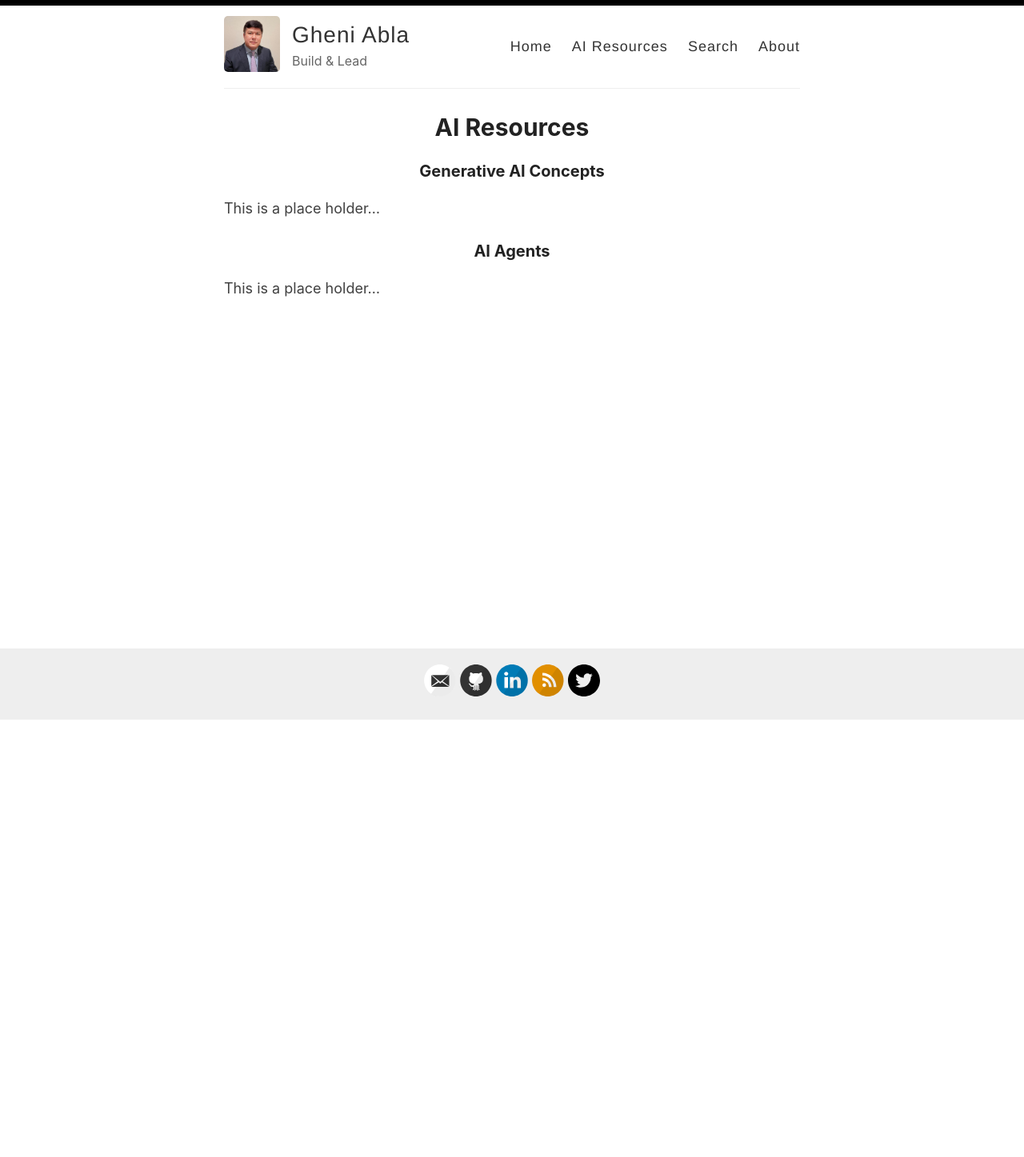
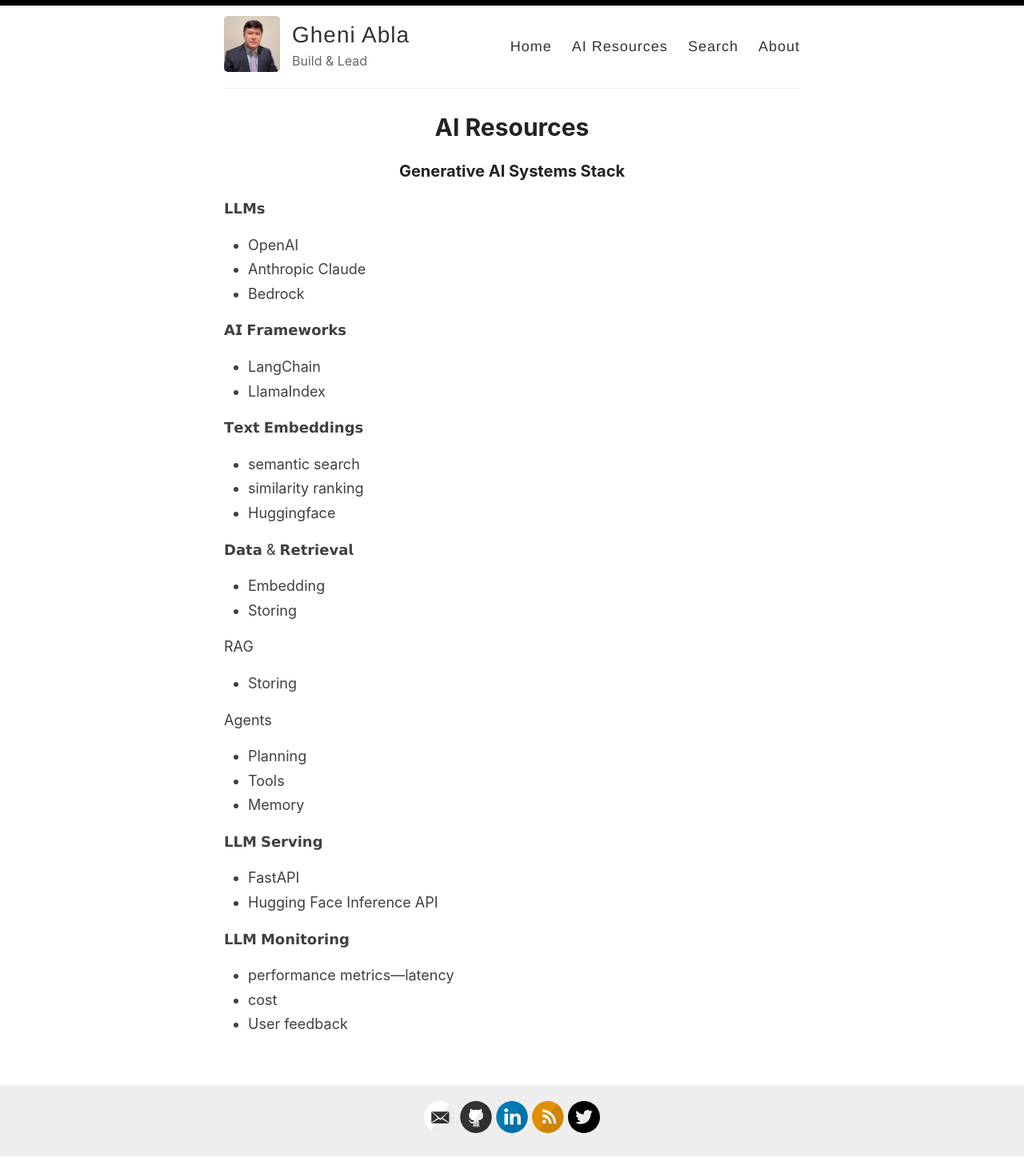
Before and after one commit to gheniabla/gheniabla.github.io, a Jekyll site: the page built from _pages/ai-resources.md, in a window 1280 px wide. Shown: the whole page at 80% size. Built offline with Jekyll 4.4.1, drawn with Linux system fonts in a browser that asks for light colours; before the commit the page ends 901 px from its top, so only the background shows below that.

Commit message:
Update ai-resources.md
Added bullet points  for "GenAI Stack"

```diff
--- a/_pages/ai-resources.md
+++ b/_pages/ai-resources.md
@@ -4,10 +4,39 @@
 permalink: /ai-resources/
 ---
 
-### Generative AI Concepts
+### Generative AI Systems Stack
 
-This is a place holder...
+𝗟𝗟𝗠𝘀
+- OpenAI
+- Anthropic Claude
+- Bedrock
 
-### AI Agents
+𝗔𝗜 𝗙𝗿𝗮𝗺𝗲𝘄𝗼𝗿𝗸𝘀
+- LangChain
+- LlamaIndex
 
-This is a place holder...
+𝗧𝗲𝘅𝘁 𝗘𝗺𝗯𝗲𝗱𝗱𝗶𝗻𝗴𝘀
+- semantic search
+- similarity ranking
+- Huggingface
+
+𝗗𝗮𝘁𝗮 & 𝗥𝗲𝘁𝗿𝗶𝗲𝘃𝗮𝗹
+- Embedding
+- Storing
+
+RAG
+- Storing
+
+Agents
+- Planning
+- Tools
+- Memory
+
+𝗟𝗟𝗠 𝗦𝗲𝗿𝘃𝗶𝗻𝗴
+- FastAPI
+- Hugging Face Inference API
+
+𝗟𝗟𝗠 𝗠𝗼𝗻𝗶𝘁𝗼𝗿𝗶𝗻𝗴
+- performance metrics—latency
+- cost
+- User feedback
```
